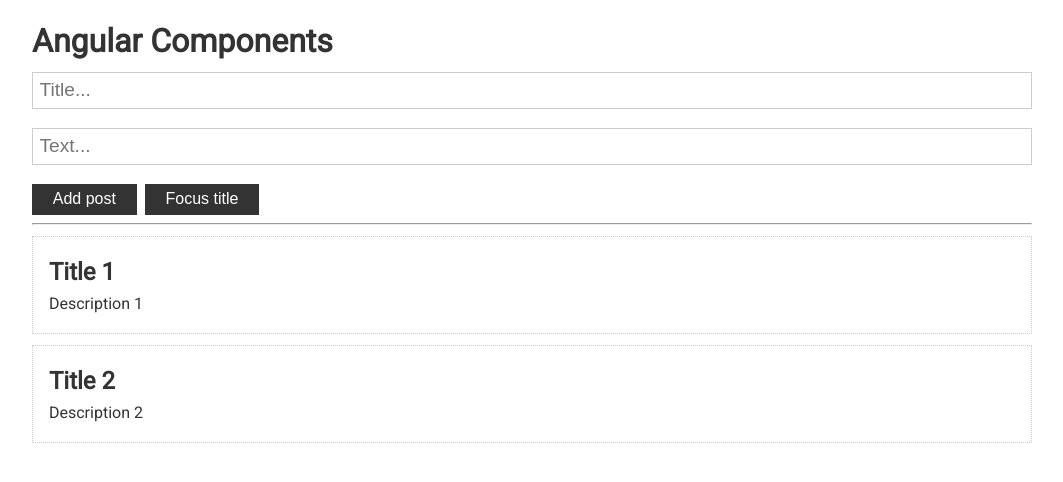
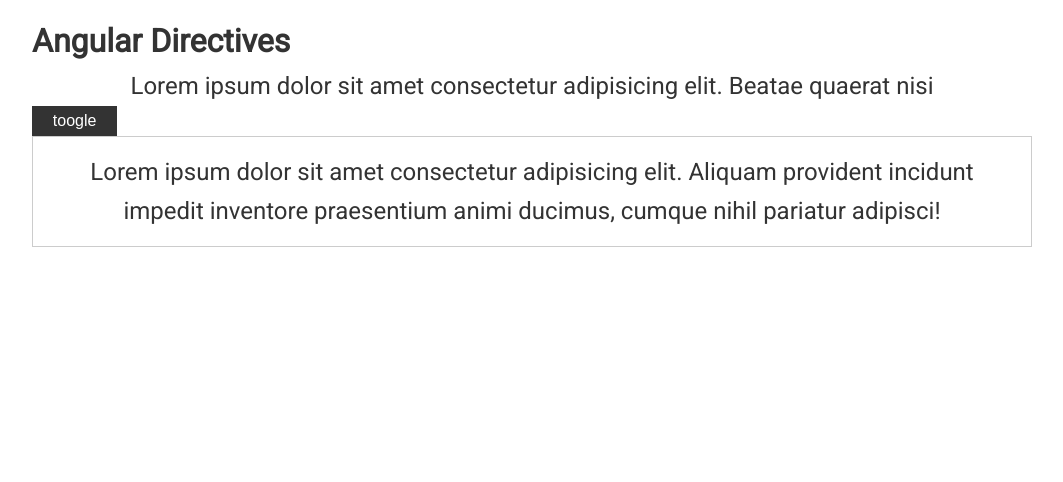
Before and after one commit to wolfykey/Angular8ls1, an Angular app: page / in a window 1280 px wide. Shown: the top 482 px of the page, without its empty margins (108-1171 px from the left). Built offline with nearby package versions, Linux system fonts and the light colour scheme.

Commit message:
done directives chapter

```diff
--- a/src/app/app.component.html
+++ b/src/app/app.component.html
@@ -1,11 +1,20 @@
 <div class="container">
-  <h1>Angular Components</h1>
+  <h1>Angular Directives</h1>
 
-  <app-post-form (onAdd)="updatePosts($event)">
-  </app-post-form>
-  <hr>
-  <app-post
-    *ngFor="let p of posts"
-    [post]="p">
-  </app-post>
+  <p
+    [appStyle]="'red'"
+    [dStyles]="{ border: '1px solid blue', borderRadius: '5px' }"
+  >
+    Lorem ipsum dolor sit amet consectetur adipisicing elit. Beatae quaerat nisi
+  </p>
+
+  <button class="btn" (click)="isVisible = !isVisible">toogle</button>
+
+  <div *appIfnot="!isVisible" class="wrap">
+    <p>
+      Lorem ipsum dolor sit amet consectetur adipisicing elit. Aliquam provident
+      incidunt impedit inventore praesentium animi ducimus, cumque nihil
+      pariatur adipisci!
+    </p>
+  </div>
 </div>
--- a/src/app/app.component.scss
+++ b/src/app/app.component.scss
@@ -0,0 +1,9 @@
+p {
+  font-size: 1.5rem;
+  text-align: center;
+}
+
+.wrap {
+  border: 1px solid #ccc;
+  padding: 1rem;
+}
--- a/src/app/app.component.ts
+++ b/src/app/app.component.ts
@@ -1,31 +1,10 @@
-import { Component } from '@angular/core';
-
-export interface Post {
-  id?: number;
-  text: string;
-  title: string;
-}
+import { Component } from "@angular/core";
 
 @Component({
-  selector: 'app-root',
-  templateUrl: './app.component.html',
-  styleUrls: [ './app.component.scss' ]
+  selector: "app-root",
+  templateUrl: "./app.component.html",
+  styleUrls: ["./app.component.scss"]
 })
 export class AppComponent {
-  posts: Post[] = [
-    {
-      id: 1,
-      text: 'Description 1',
-      title: 'Title 1'
-    },
-    {
-      id: 2,
-      text: 'Description 2',
-      title: 'Title 2'
-    },
-  ];
-
-  updatePosts(post: Post) {
-    this.posts.unshift(post);
-  }
+  isVisible = true;
 }
--- /dev/null
+++ b/src/app/directives/ifnot.directive.ts
@@ -0,0 +1,19 @@
+import { Directive, TemplateRef, ViewContainerRef, Input } from "@angular/core";
+
+@Directive({
+  selector: "[appIfnot]"
+})
+export class IfnotDirective {
+  @Input("appIfnot") set Ifnot(condition: boolean) {
+    if (!condition) {
+      this.ViewContainer.createEmbeddedView(this.templateRef);
+    } else {
+      this.ViewContainer.clear();
+    }
+  }
+
+  constructor(
+    private templateRef: TemplateRef<any>,
+    private ViewContainer: ViewContainerRef
+  ) {}
+}
--- /dev/null
+++ b/src/app/directives/style.directive.ts
@@ -0,0 +1,56 @@
+import {
+  Directive,
+  ElementRef,
+  Renderer2,
+  HostListener,
+  Input,
+  HostBinding
+} from "@angular/core";
+
+@Directive({
+  selector: "[appStyle]"
+})
+export class StyleDirective {
+  @Input("appStyle") color: string = "blue";
+  @Input() dStyles: {
+    border?: string;
+    fontWeight?: string;
+    borderRadius?: string;
+  };
+
+  @HostBinding("style.color") elColor = null;
+
+  constructor(private el: ElementRef, private renderer: Renderer2) {}
+
+  @HostListener("click", ["$event.target"]) onClick(event: Event) {
+    console.log(event);
+  }
+
+  @HostListener("mouseenter") onEnter() {
+    // this.renderer.setStyle(this.el.nativeElement, "color", this.color);
+    this.elColor = this.color;
+    this.renderer.setStyle(
+      this.el.nativeElement,
+      "border",
+      this.dStyles.border
+    );
+    this.renderer.setStyle(
+      this.el.nativeElement,
+      "fontWeight",
+      this.dStyles.fontWeight
+    );
+    this.renderer.setStyle(
+      this.el.nativeElement,
+      "borderRadius",
+      this.dStyles.borderRadius
+    );
+  }
+
+  @HostListener("mouseleave") onLeave() {
+    // this.renderer.setStyle(this.el.nativeElement, "color", null);
+    this.elColor = null;
+    this.renderer.setStyle(this.el.nativeElement, "border", null);
+    this.renderer.setStyle(this.el.nativeElement, "fontWeight", null);
+    this.renderer.setStyle(this.el.nativeElement, "borderRadius", null);
+  }
+}
--- a/src/app/post-form/post-form.component.html
+++ /dev/null
@@ -1,23 +0,0 @@
-<div>
-  <input
-    #titleInput
-    class="form-control"
-    placeholder="Title..."
-    type="text"
-    [(ngModel)]="title">
-  <input
-    class="form-control"
-    placeholder="Text..."
-    type="text"
-    [(ngModel)]="text">
-  <button
-    class="btn"
-    (click)="addPost()">
-    Add post
-  </button>
-  <button
-    class="btn"
-    (click)="focusTitle()">
-    Focus title
-  </button>
-</div>
--- a/src/app/post-form/post-form.component.ts
+++ /dev/null
@@ -1,40 +0,0 @@
-import { Component, ElementRef, EventEmitter, OnInit, Output, ViewChild } from '@angular/core';
-import { Post } from '../app.component';
-
-@Component({
-  selector: 'app-post-form',
-  templateUrl: './post-form.component.html',
-  styleUrls: [ './post-form.component.scss' ]
-})
-export class PostFormComponent implements OnInit {
-
-  @Output() onAdd: EventEmitter<Post> = new EventEmitter<Post>();
-
-  @ViewChild('titleInput', { static: false }) inputRef: ElementRef;
-
-  title = '';
-  text = '';
-
-  constructor() { }
-
-  ngOnInit() {
-  }
-
-  addPost() {
-    if (this.title.trim() && this.text.trim()) {
-      const post: Post = {
-        title: this.title,
-        text: this.text
-      };
-
-      console.log(post);
-      this.onAdd.emit(post);
-
-      this.text = this.title = '';
-    }
-  }
-
-  focusTitle() {
-    this.inputRef.nativeElement.focus();
-  }
-}
--- a/src/app/post/post.component.html
+++ /dev/null
@@ -1,4 +0,0 @@
-<div class="card">
-  <h2>{{post.title}}</h2>
-  <p>{{post.text}}</p>
-</div>
--- a/src/app/post/post.component.ts
+++ /dev/null
@@ -1,17 +0,0 @@
-import {Component, Input, OnInit} from '@angular/core';
-import {Post} from '../app.component';
-
-@Component({
-  selector: 'app-post',
-  templateUrl: './post.component.html',
-  styleUrls: ['./post.component.scss']
-})
-export class PostComponent implements OnInit {
-  @Input() post: Post;
-
-  constructor() { }
-
-  ngOnInit() {
-  }
-
-}
```
Also changed, not shown: src/app/app.module.ts (+9 -17 lines), src/app/post-form/post-form.component.scss (deleted), src/app/post/post.component.scss (deleted).
